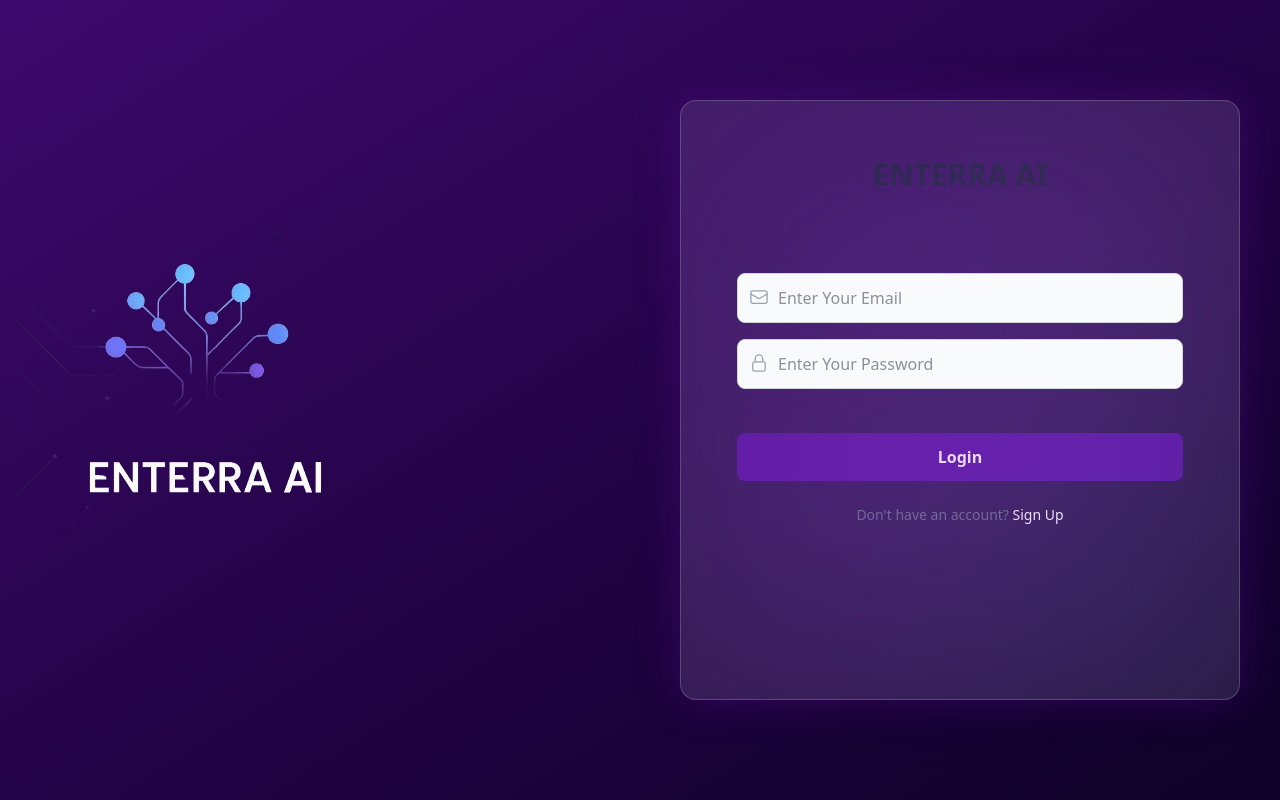
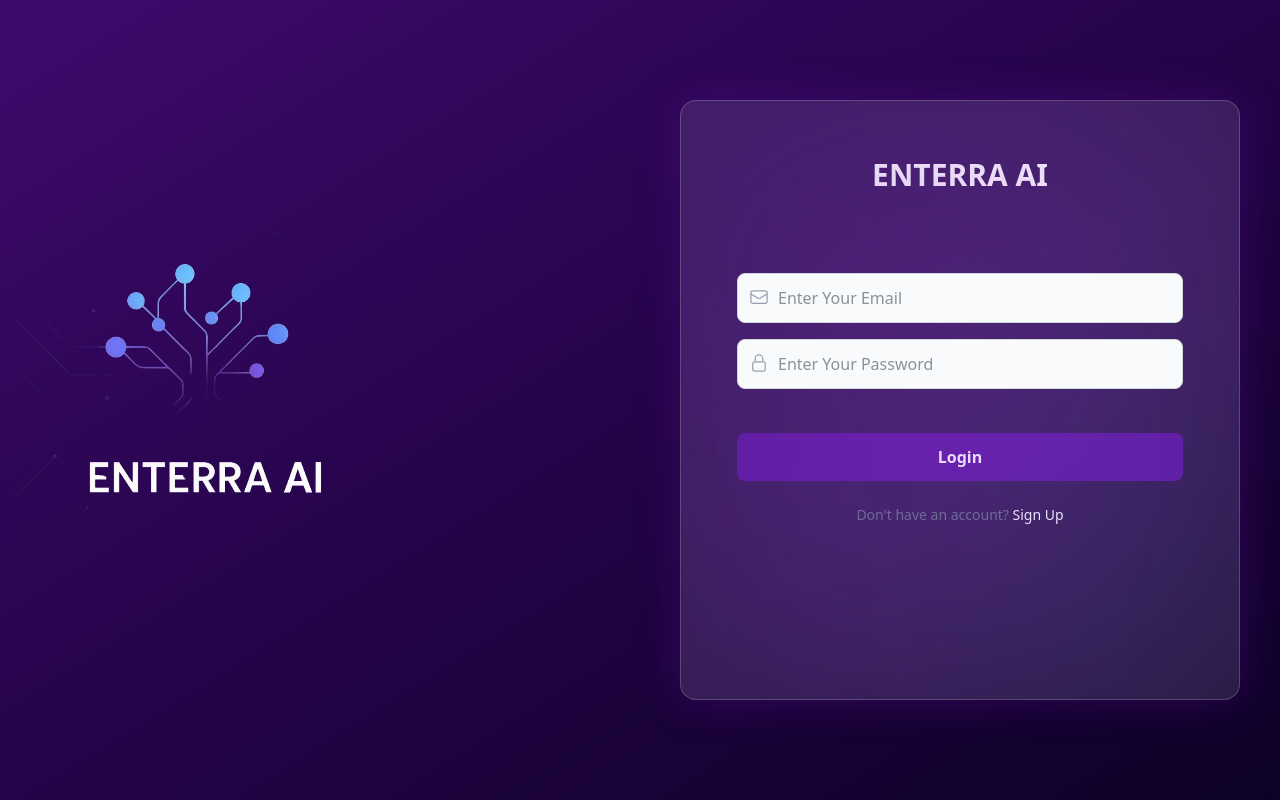
Before and after one commit to gehadsayed1/enterra-ai, a Vue app: page /login in a window 1280 px wide. Built offline with nearby package versions, Linux system fonts and the light colour scheme.

Commit message:
fix: update header text color to white for better visibility

```diff
--- a/src/pages/Login.vue
+++ b/src/pages/Login.vue
@@ -13,7 +13,7 @@
         ></div>
 
         <h1
-          class="text-3xl font-extrabold text-center mb-20 text-gray-800 dark:text-gray-100"
+          class="text-3xl font-extrabold text-center mb-20 text-white"
         >
           ENTERRA AI
         </h1>
```
